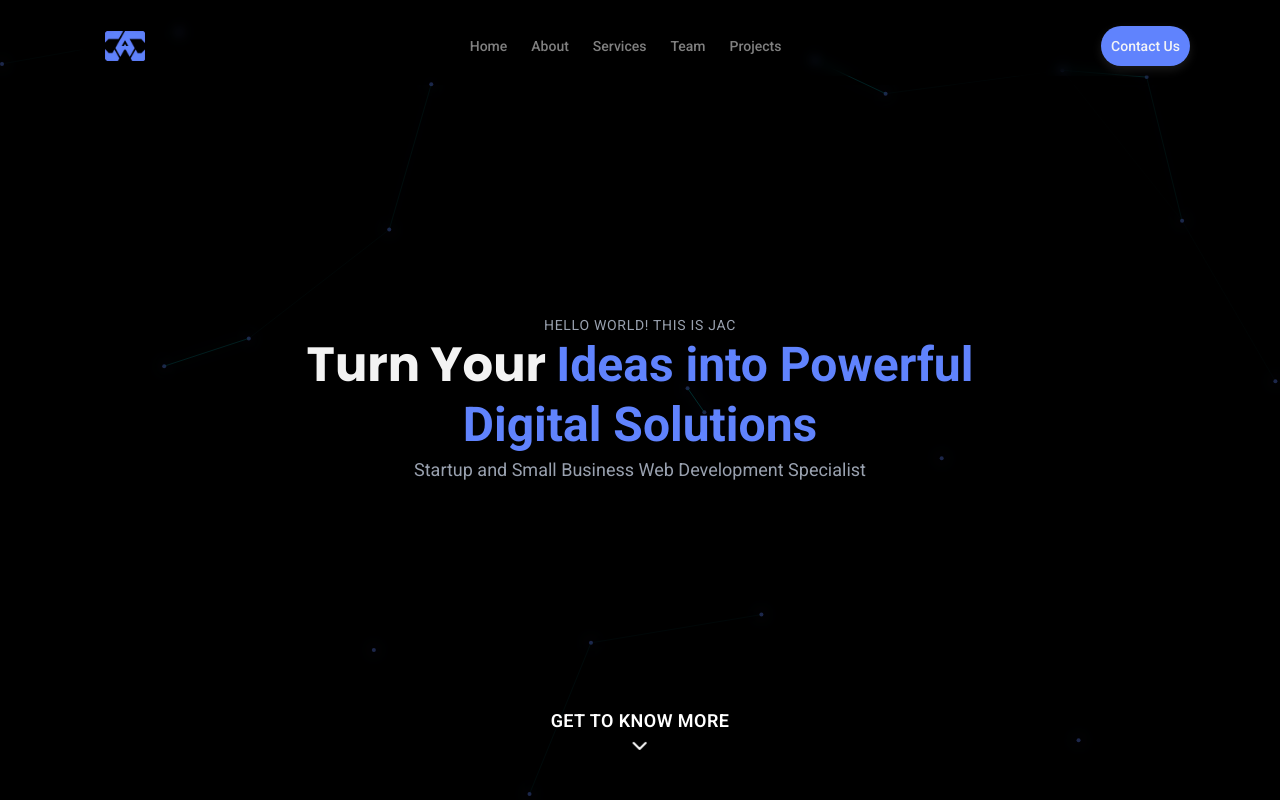
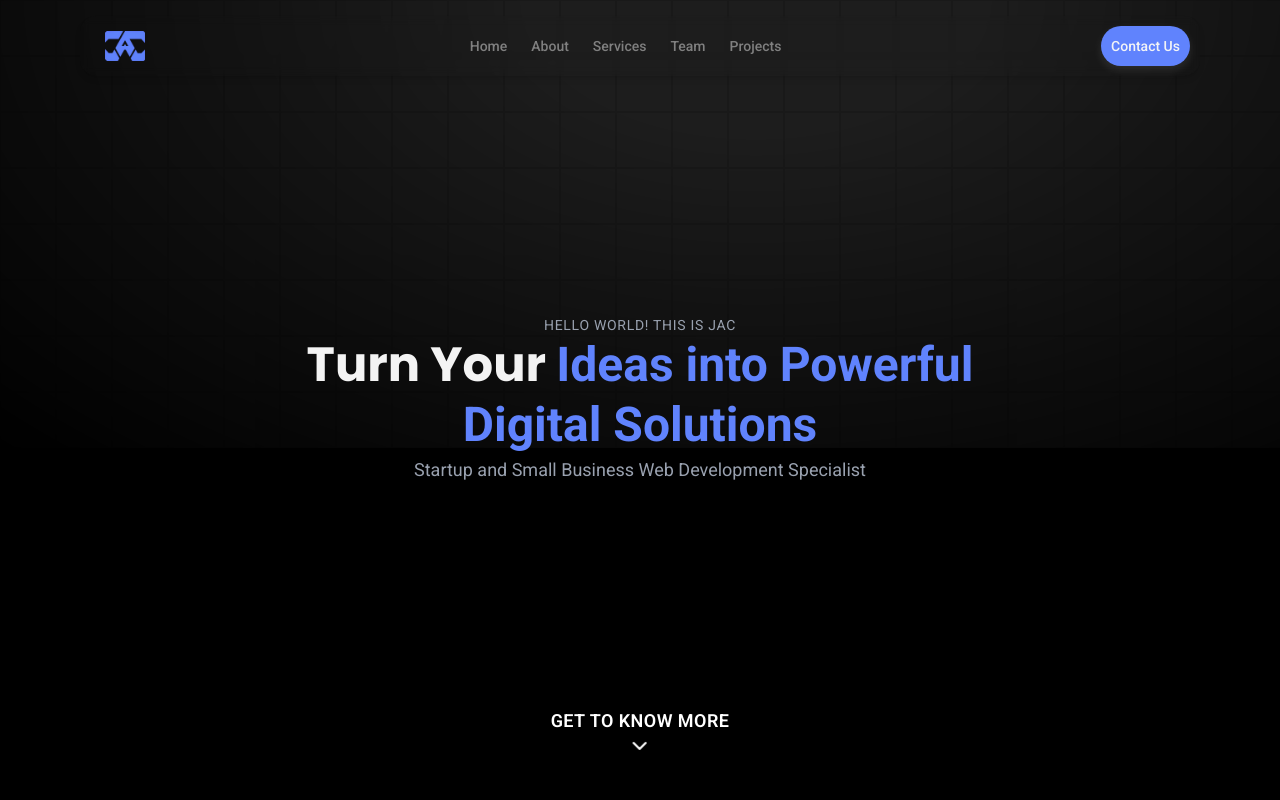
Before and after one commit to ZyIsBad/Jacotrades, a React (Vite) app: page / in a window 1280 px wide. Shown: the top 800 px of the page. Built offline with nearby package versions, Linux system fonts and the light colour scheme; a web font is replaced by a local one.

Commit message:
reset bg rqbyTeam

```diff
--- a/package.json
+++ b/package.json
@@ -15,6 +15,7 @@
     "clsx": "^2.1.1",
     "gsap": "^3.13.0",
     "lucide-react": "^0.525.0",
+    "motion": "^12.23.24",
     "react": "^19.1.0",
     "react-dom": "^19.1.0",
     "react-icons": "^5.5.0",
--- a/src/App.css
+++ b/src/App.css
@@ -4,6 +4,8 @@
 @import "tailwindcss";
 @import "tw-animate-css";
 /* @custom-variant dark (&:is(.dark *)); */
+
+
 .roboto {
   font-family: "Roboto", sans-serif;
   font-optical-sizing: auto;
--- a/src/Pages/HeroSection.tsx
+++ b/src/Pages/HeroSection.tsx
@@ -1,105 +1,23 @@
-import { useEffect, useRef } from "react";
+"use client";
+
 import { ChevronDown } from "lucide-react";
-
-interface Point {
-  x: number;
-  y: number;
-  vx: number;
-  vy: number;
-}
+import { BackgroundRippleEffect } from "../components/ui/background-ripple-effect";
 
 const HeroSection = () => {
-  const canvasRef = useRef<HTMLCanvasElement | null>(null);
-
-  useEffect(() => {
-    const canvas = canvasRef.current;
-    if (!canvas) return;
-
-    const ctx = canvas.getContext("2d");
-    if (!ctx) return;
-    let width: number;
-    let height: number;
-    let points: Point[];
-
-    const resize = () => {
-      width = canvas.width = window.innerWidth;
-      height = canvas.height = window.innerHeight;
-      createPoints();
-    };
-      // Increase density: more points per screen area
-    function createPoints() {
-      const numPoints = Math.floor((width * height) / 50000);
-      points = Array.from({ length: numPoints }, () => ({
-        x: Math.random() * width,
-        y: Math.random() * height,
-        vx: (Math.random() - 0.5) * 0.6,
-        vy: (Math.random() - 0.5) * 0.6,
-      }));
-    }
-
-    const draw = () => {
-      ctx.clearRect(0, 0, width, height);
-      ctx.fillStyle = "#6083fd";
-      ctx.shadowColor = "#6083fd";
-      ctx.shadowBlur = 15;
-
-      // Draw glowing points
-      for (const p of points) {
-        ctx.beginPath();
-        ctx.arc(p.x, p.y, 2, 0, Math.PI * 2);
-        ctx.fill();
-      }
-
-      // Draw connecting lines (extended distance for denser network)
-      for (let i = 0; i < points.length; i++) {
-        for (let j = i + 1; j < points.length; j++) {
-          const dx = points[i].x - points[j].x;
-          const dy = points[i].y - points[j].y;
-          const dist = Math.sqrt(dx * dx + dy * dy);
-          if (dist < 200) { // increase from 150 → 200 for more links
-            const alpha = 1 - dist / 200;
-            ctx.strokeStyle = `rgba(0, 255, 255, ${alpha * 0.7})`; // slightly dimmer for balance
-            ctx.lineWidth = 1;
-            ctx.beginPath();
-            ctx.moveTo(points[i].x, points[i].y);
-            ctx.lineTo(points[j].x, points[j].y);
-            ctx.stroke();
-          }
-        }
-      }
-
-      for (const p of points) {
-        p.x += p.vx;
-        p.y += p.vy;
-        if (p.x < 0 || p.x > width) p.vx *= -1;
-        if (p.y < 0 || p.y > height) p.vy *= -1;
-      }
-
-      requestAnimationFrame(draw);
-    };
-
-    window.addEventListener("resize", resize);
-    resize();
-    draw();
-
-    return () => {
-      window.removeEventListener("resize", resize);
-    };
-  }, []);
-
   return (
-    <section id="home" className="bg-black relative w-full h-screen overflow-hidden flex items-center justify-center">
-
-      <canvas
-        ref={canvasRef}
-        id="network"
-        className="absolute inset-0 w-full h-full"
-      />
+    <section
+      id="home"
+      className="relative w-full h-screen overflow-hidden flex items-center justify-center bg-black"
+    >
+      {/* 🔹 Background Ripple Effect */}
+      <div className="absolute inset-0">
+        <BackgroundRippleEffect />
+      </div>
 
       {/* 🔹 Dark Overlay */}
       <div className="absolute inset-0 bg-black/70 z-10 pointer-events-none" />
 
-      {/* 🔹 Foreground content */}
+      {/* 🔹 Foreground Content */}
       <div className="relative z-20 container mx-auto px-6 pointer-events-none flex flex-col justify-center items-center text-center h-full max-w-3xl">
         <span className="uppercase text-gray-400 tracking-wider text-sm">
           Hello World! this is JAC
@@ -112,9 +30,8 @@ const HeroSection = () => {
         </p>
       </div>
 
-
       {/* 🔹 Bottom “Get to Know More” text */}
-      <div className="absolute bottom-10 left-1/2 -translate-x-1/2 text-center text-white align-center z-20">
+      <div className="absolute bottom-10 left-1/2 -translate-x-1/2 text-center text-white z-20">
         <p className="font-semibold text-lg tracking-wide">
           GET TO KNOW MORE
         </p>
--- /dev/null
+++ b/src/components/ui/background-ripple-effect.tsx
@@ -0,0 +1,133 @@
+"use client";
+import React, { useMemo, useRef, useState } from "react";
+import { cn } from "../../lib/utils";
+
+export const BackgroundRippleEffect = ({
+  rows = 8,
+  cols = 27,
+  cellSize = 56,
+}: {
+  rows?: number;
+  cols?: number;
+  cellSize?: number;
+}) => {
+  const [clickedCell, setClickedCell] = useState<{
+    row: number;
+    col: number;
+  } | null>(null);
+  const [rippleKey, setRippleKey] = useState(0);
+  const ref = useRef<any>(null);
+
+  return (
+    <div
+      ref={ref}
+      className={cn(
+        "absolute inset-0 h-full w-full",
+        "[--cell-border-color:var(--color-neutral-300)] [--cell-fill-color:var(--color-neutral-100)] [--cell-shadow-color:var(--color-neutral-500)]",
+        "dark:[--cell-border-color:var(--color-neutral-700)] dark:[--cell-fill-color:var(--color-neutral-900)] dark:[--cell-shadow-color:var(--color-neutral-800)]",
+      )}
+    >
+      <div className="relative h-auto w-auto overflow-hidden">
+        <div className="pointer-events-none absolute inset-0 z-[2] h-full w-full overflow-hidden" />
+        <DivGrid
+          key={`base-${rippleKey}`}
+          className="mask-radial-from-20% mask-radial-at-top opacity-600"
+          rows={rows}
+          cols={cols}
+          cellSize={cellSize}
+          borderColor="var(--cell-border-color)"
+          fillColor="var(--cell-fill-color)"
+          clickedCell={clickedCell}
+          onCellClick={(row, col) => {
+            setClickedCell({ row, col });
+            setRippleKey((k) => k + 1);
+          }}
+          interactive
+        />
+      </div>
+    </div>
+  );
+};
+
+type DivGridProps = {
+  className?: string;
+  rows: number;
+  cols: number;
+  cellSize: number; // in pixels
+  borderColor: string;
+  fillColor: string;
+  clickedCell: { row: number; col: number } | null;
+  onCellClick?: (row: number, col: number) => void;
+  interactive?: boolean;
+};
+
+type CellStyle = React.CSSProperties & {
+  ["--delay"]?: string;
+  ["--duration"]?: string;
+};
+
+const DivGrid = ({
+  className,
+  rows = 7,
+  cols = 30,
+  cellSize = 56,
+  borderColor = "#3f3f46",
+  fillColor = "rgba(14,165,233,0.3)",
+  clickedCell = null,
+  onCellClick = () => {},
+  interactive = true,
+}: DivGridProps) => {
+  const cells = useMemo(
+    () => Array.from({ length: rows * cols }, (_, idx) => idx),
+    [rows, cols],
+  );
+
+  const gridStyle: React.CSSProperties = {
+    display: "grid",
+    gridTemplateColumns: `repeat(${cols}, ${cellSize}px)`,
+    gridTemplateRows: `repeat(${rows}, ${cellSize}px)`,
+    width: cols * cellSize,
+    height: rows * cellSize,
+    marginInline: "auto",
+  };
+
+  return (
+    <div className={cn("relative z-[3]", className)} style={gridStyle}>
+      {cells.map((idx) => {
+        const rowIdx = Math.floor(idx / cols);
+        const colIdx = idx % cols;
+        const distance = clickedCell
+          ? Math.hypot(clickedCell.row - rowIdx, clickedCell.col - colIdx)
+          : 0;
+        const delay = clickedCell ? Math.max(0, distance * 55) : 0; // ms
+        const duration = 200 + distance * 80; // ms
+
+        const style: CellStyle = clickedCell
+          ? {
+              "--delay": `${delay}ms`,
+              "--duration": `${duration}ms`,
+            }
+          : {};
+
+        return (
+          <div
+            key={idx}
+            className={cn(
+              "cell relative border-[0.5px] opacity-40 transition-opacity duration-150 will-change-transform hover:opacity-80 dark:shadow-[0px_0px_40px_1px_var(--cell-shadow-color)_inset]",
+              clickedCell && "animate-cell-ripple [animation-fill-mode:none]",
+              !interactive && "pointer-events-none",
+            )}
+            style={{
+              backgroundColor: fillColor,
+              borderColor: borderColor,
+              ...style,
+            }}
+            onClick={
+              interactive ? () => onCellClick?.(rowIdx, colIdx) : undefined
+            }
+          />
+        );
+      })}
+    </div>
+  );
+};
```
Also changed, not shown: components.json, 1 other file (tests, documents, lock files or other folders). Lines whose indentation alone changed are shown as unchanged.
